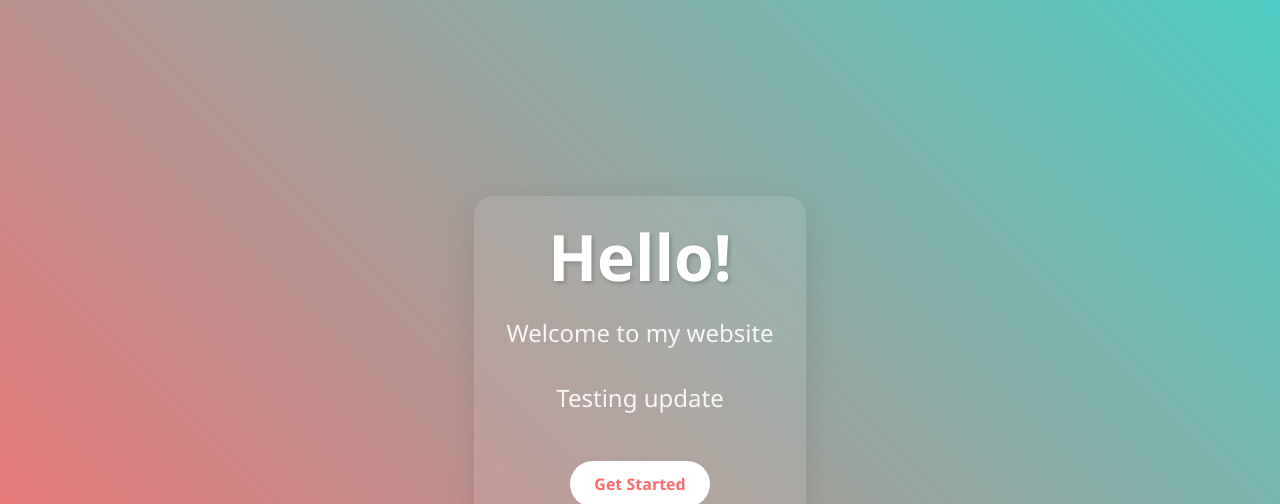
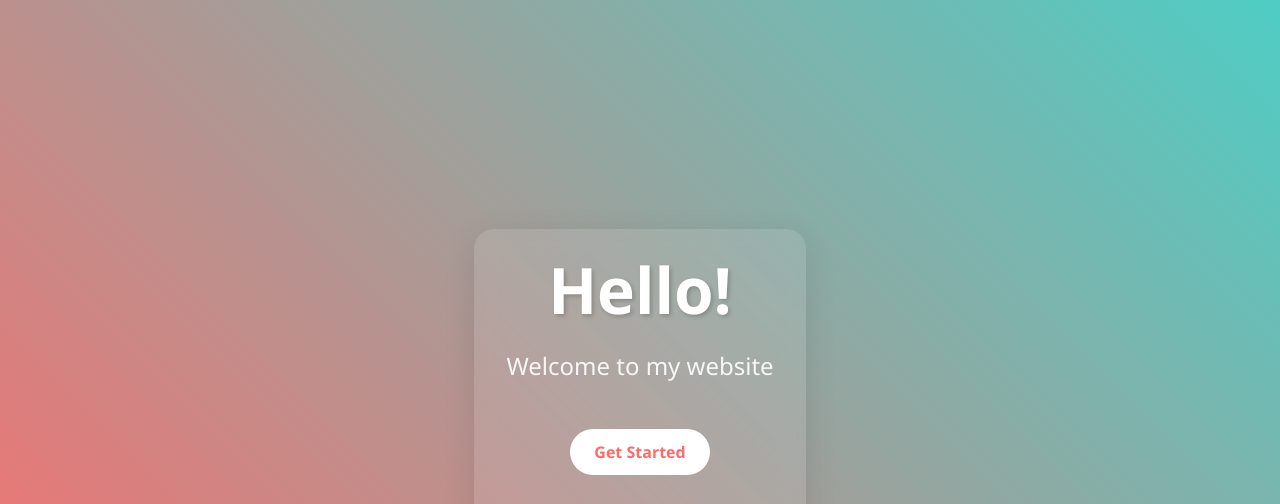
Before and after one commit to AvicennaJr/SimpleStatic, a plain HTML site: page index.html in a window 1280 px wide. Shown: the top 504 px of the page. Drawn offline with Linux system fonts and the light colour scheme.

Commit message:
Update index.html

```diff
--- a/index.html
+++ b/index.html
@@ -91,7 +91,6 @@
         <div class="floating">
             <h1>Hello!</h1>
             <p>Welcome to my website</p>
-            <p>Testing update</p>
         </div>
         <a href="#" class="button">Get Started</a>
         <div class="social-icons">
```
